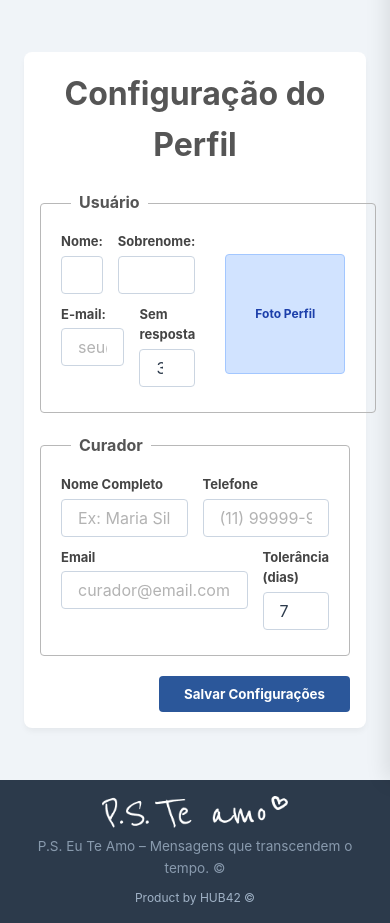
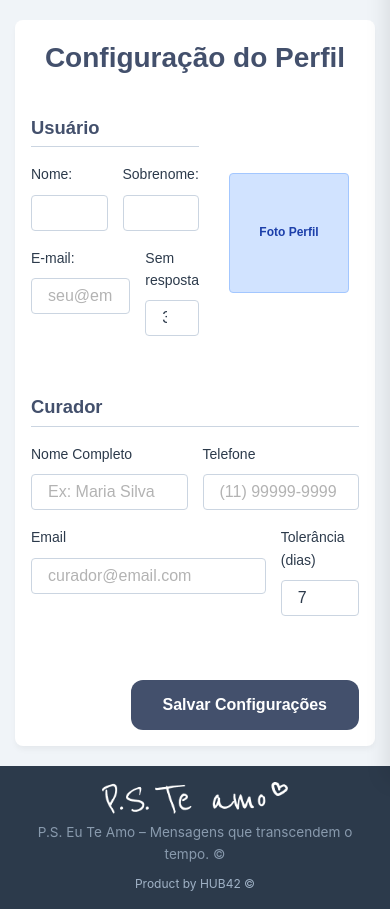
Before and after one commit to rgrlinux/ps_eu_te_amo, a Django app: page /configurar-perfil/ in a window 390 px wide. Shown: the part 64-987 px from the top of the page. Run offline with Django 5.2, Linux system fonts and the light colour scheme; a user stored in the database is signed in; data comes from the database, SQL or seed files in the repository; some web fonts are replaced.

Commit message:
ajuste no profile

```diff
--- a/core/templates/core/configurar_perfil.html
+++ b/core/templates/core/configurar_perfil.html
@@ -4,37 +4,42 @@
 {% block title %}Configurar Perfil - P.S. Te amo{% endblock %}
 
 {% block content %}
-<section class='login-container'>
-    {% comment %} <div class="profile-container"> {% endcomment %}
-        <div class="login-box">
+<div class="profile-container">
+    <div class="profile-box auth-card">
         <h2 class="main-title">Configuração do Perfil</h2>
 
-            <form method="post" enctype="multipart/form-data" class="profile-form">
+        <form method="post" enctype="multipart/form-data" class="form-container-clean">
             {% csrf_token %}
 
             <!-- SEÇÃO 1: USUÁRIO -->
-                <fieldset class="form-section">
-                    <legend class="section-legend">Usuário</legend>
-
             <div class="section-grid-user">
                 <div class="user-inputs">
-                            <!-- Linha com Nome e Sobrenome lado a lado -->
+                    <h3 class="subsection-title">Usuário</h3>
+
                     <div class="row-two-columns">
                         <div class="input-group">
                             {{ form.first_name.label_tag }}
                             {{ form.first_name }}
+                            {% if form.first_name.errors %}
+                                <div class="field-error">{{ form.first_name.errors }}</div>
+                            {% endif %}
                         </div>
                         <div class="input-group">
                             {{ form.last_name.label_tag }}
                             {{ form.last_name }}
+                            {% if form.last_name.errors %}
+                                <div class="field-error">{{ form.last_name.errors }}</div>
+                            {% endif %}
                         </div>
                     </div>
 
-                            <!-- Linha Nova: Email (Longo) + Tempo Sem Resposta (Curto) -->
                     <div class="row-email-days">
                         <div class="input-group">
                             {{ form.email.label_tag }}
                             {{ form.email }}
+                            {% if form.email.errors %}
+                                <div class="field-error">{{ form.email.errors }}</div>
+                            {% endif %}
                         </div>
                         <div class="input-group">
                             <label for="{{ form.tempo_resposta_dias.id_for_label }}">Sem resposta</label>
@@ -46,33 +51,28 @@
                     </div>
                 </div>
 
-                    <!-- Bloco da Foto de Perfil à Direita (Reduzido com Preview) -->
+                <!-- Foto de Perfil -->
                 <div class="photo-upload-box">
                     <label for="{{ form.foto.id_for_label }}" class="photo-label-small">
-
-                            <!-- Se o perfil já tiver foto, exibe a foto atual -->
                         {% if perfil.foto %}
                             <img src="{{ perfil.foto.url }}" id="photo-preview" class="preview-img">
                             <span id="photo-text" style="display: none;">Foto Perfil</span>
                         {% else %}
-                                <!-- Se não tiver, esconde a imagem e mostra o texto -->
                             <img src="" id="photo-preview" class="preview-img" style="display: none;">
                             <span id="photo-text">Foto Perfil</span>
                         {% endif %}
-
                         {{ form.foto }}
                     </label>
                     {% if form.foto.errors %}
                         <div class="field-error">{{ form.foto.errors }}</div>
                     {% endif %}
                 </div>
-                </fieldset>
+            </div>
 
             <!-- SEÇÃO 2: CURADOR -->
-                <fieldset class="form-section">
-                    <legend class="section-legend">Curador</legend>
+            <div class="curador-section">
+                <h3 class="subsection-title">Curador</h3>
 
-                    <!-- Nome do Curador e Telefone lado a lado -->
                 <div class="row-two-columns">
                     <div class="input-group">
                         <label for="{{ form.curador_nome.id_for_label }}">Nome Completo</label>
@@ -91,7 +91,6 @@
                     </div>
                 </div>
 
-                    <!-- Linha Nova: Email do Curador (Longo) + Dias de Tolerância (Curto) -->
                 <div class="row-email-days">
                     <div class="input-group">
                         <label for="{{ form.curador_email.id_for_label }}">Email</label>
@@ -109,15 +108,15 @@
                         {% endif %}
                     </div>
                 </div>
-                </fieldset>
+            </div>
 
             <div class="form-actions">
                 <button type="submit" class="btn-save">Salvar Configurações</button>
             </div>
         </form>
     </div>
+</div>
 
-</section>
 {% endblock %}
  {% block extra_js %}
 <script>
--- a/core/templates/core/dashboard.html
+++ b/core/templates/core/dashboard.html
@@ -62,7 +62,7 @@
                                         </a>
                                     </li>
                                     <li id="menu-servicos">
-                                        <a href="#" onclick="alterarTituloCard('Serviços Adicionais ✨'); buscarLista('{% url 'listar_servicos' %}'); alternarMenuAtivo('menu-servicos'); return false;">
+                                        <a href="#" onclick="alterarTituloCard('Serviços Adicionais'); buscarLista('{% url 'listar_servicos' %}'); alternarMenuAtivo('menu-servicos'); return false;">
                                         <i data-lucide="settings"></i>Serviços
                                         </a>
                                     </li>
--- a/core/templates/core/destinatario_form.html
+++ b/core/templates/core/destinatario_form.html
@@ -3,11 +3,11 @@
 {% block title %}Novo Destinatário{% endblock %}
 
 {% block content %}
-<div class="auth-container">
-    <div class="auth-card">
+<div class="profile-container">
+    <div class="profile-box ">
         <h2 class="auth-title">Adicionar Destinatário</h2>
 
-        <form method="post" class="modern-form">
+        <form method="post" class="form-section">
             {% csrf_token %}
 
             {% for field in form %}
--- a/static/css/style.css
+++ b/static/css/style.css
@@ -1410,7 +1410,7 @@ main {
     font-size: 0.9rem;
   }
 
-
+}
 /* Tablets e telas médias */
 @media (max-width: 992px) {
     .main-nav ul {
@@ -1567,91 +1567,107 @@ main {
     }
 }
 
-
 /* Container de Configuração do Perfil */
 .profile-container {
+    margin-top: var(--header-height);
     display: flex;
     justify-content: center;
-    padding: 20px 15px; /* Reduzido padding externo */
+    padding: 20px 15px;
     font-family: Arial, sans-serif;
 }
 
 .profile-box {
     width: 100%;
-    max-width: 850px;
-    background: #ffffff;
+    max-width: 600px;
 }
 
 .main-title {
-    font-size: 32px;
-    color: #555555;
+    font-size: clamp(1.75rem, 3vw, 2.25rem);
+    color: var(--color-text-darkblue);
     text-align: center;
-    margin-bottom: 20px;
-    font-weight: bold;
-}
-
-/* Bordas com Legenda Embutida */
-.form-section {
-    border: 1px solid #b8b8b8;
-    border-radius: 4px;
-    padding: 15px 20px; /* Menos espaço vertical interno */
-    margin-bottom: 20px;
-}
-
-.section-legend {
-    font-size: 16px;
-    color: #555555;
-    padding: 0 8px;
-    margin-left: 10px;
-    font-weight: bold;
-}
-
-/* Divisão superior do Usuário (Inputs vs Foto) */
+    margin-bottom: var(--spacing-xl);
+    font-weight: 600;
+}
+
+/* Container geral limpo para o formulário (Sem fieldset antigo) */
+.form-container-clean {
+    display: flex;
+    flex-direction: column;
+    gap: var(--spacing-lg);
+}
+
+/* Títulos das Seções (Modernos e com linha sutil inferior) */
+.subsection-title {
+    font-size: 1.15rem;
+    color: var(--color-text-darkblue);
+    font-weight: 600;
+    margin-bottom: var(--spacing-md);
+    padding-bottom: var(--spacing-xs);
+    border-bottom: 1px solid var(--color-border-light);
+}
+
+/* Espaçamento entre as seções */
+.curador-section {
+    margin-top: var(--spacing-md);
+}
+
+/* Grid Layouts para alinhamento dos campos */
 .section-grid-user {
     display: grid;
-    grid-template-columns: 1fr 140px; /* Reduzido o espaço da foto para 140px */
+    grid-template-columns: 1fr 140px;
     gap: 20px;
-    align-items: center; /* Centraliza verticalmente com os inputs */
-}
-
-/* Fileiras padrão de duas colunas iguais (50% / 50%) */
+    align-items: center;
+}
+
 .row-two-columns {
     display: grid;
     grid-template-columns: 1fr 1fr;
     gap: 15px;
 }
 
-/* NOVA FILEIRA: Email ocupa 75% da largura e os Dias ocupam 25% */
 .row-email-days {
     display: grid;
     grid-template-columns: 3fr 1fr;
     gap: 15px;
 }
 
-/* Estrutura dos Campos de Input */
+/* Estrutura dos inputs (Heredando o padrão moderno do login) */
 .input-group {
     display: flex;
     flex-direction: column;
-    margin-bottom: 10px; /* Reduzido de 15px para 10px */
+    gap: 5px;
 }
 
 .input-group label {
-    font-weight: bold;
-    color: #444444;
-    margin-bottom: 4px;
-    font-size: 13px;
-}
-
-.form-control {
-    padding: 6px 10px; /* Inputs ligeiramente mais finos */
-    border: 1px solid #ababab;
-    border-radius: 4px;
     font-size: 14px;
+    color: var(--color-text-dark);
+    font-weight: 500;
+}
+
+.input-group input,
+.input-group select,
+.input-group textarea {
     width: 100%;
+    padding: var(--spacing-sm) var(--spacing-md);
+    border: 1px solid var(--color-border-light);
+    border-radius: var(--radius-sm);
+    font-size: 1rem;
+    color: var(--color-text-dark);
+    background-color: var(--color-bg-white);
+    transition: all var(--transition-fast);
     box-sizing: border-box;
 }
 
-/* Botão da Foto Reduzido (Mais compacto e discreto) */
+/* Foco moderno com sombra azul sutil */
+.input-group input:focus,
+.input-group select:focus,
+.input-group textarea:focus {
+    outline: none;
+    border-color: var(--color-brand-blue);
+    box-shadow: 0 0 0 3px rgba(11, 87, 208, 0.15);
+}
+
+/* Componente da Foto de Perfil Compacto */
 .photo-upload-box {
     display: flex;
     justify-content: center;
@@ -1659,7 +1675,7 @@ main {
 }
 
 .photo-label-small {
-    position: relative; /* Necessário para sobrepor elementos internamente */
+    position: relative;
     display: flex;
     align-items: center;
     justify-content: center;
@@ -1668,14 +1684,14 @@ main {
     height: 120px;
     background-color: #d1e3ff;
     border: 1px solid #a3c7ff;
-    border-radius: 4px;
+    border-radius: var(--radius-sm);
     color: #1c3faa;
     font-size: 12px;
     cursor: pointer;
     font-weight: bold;
-    padding: 0; /* Removido o padding para a imagem colar nas bordas */
+    padding: 0;
     box-sizing: border-box;
-    overflow: hidden; /* Corta os cantos da imagem se passarem do botão */
+    overflow: hidden;
     transition: background 0.2s;
 }
 
@@ -1687,49 +1703,48 @@ main {
     display: none;
 }
 
-/* Mensagens de erro */
+.preview-img {
+    width: 100%;
+    height: 100%;
+    object-fit: cover;
+    transition: opacity 0.2s;
+}
+
+.photo-label-small:hover .preview-img {
+    opacity: 0.6;
+}
+
+.photo-label-small span {
+    position: absolute;
+    pointer-events: none;
+}
+
+/* Erros e Validação */
 .field-error {
     color: #cc0000;
     font-size: 11px;
     margin-top: 2px;
 }
 
-/* Alinhamento do botão de salvar */
+/* Botão Salvar Configurações */
 .form-actions {
     display: flex;
     justify-content: flex-end;
-    margin-top: 15px;
+    margin-top: var(--spacing-lg);
 }
 
 .btn-save {
-    background-color: #2b579a;
-    color: #ffffff;
-    padding: 10px 25px;
+    background-color: var(--color-text-darkblue);
+    color: var(--color-text-light);
+    padding: var(--spacing-md) var(--spacing-xl);
     border: none;
-    border-radius: 4px;
-    font-weight: bold;
+    border-radius: var(--radius-lg);
+    font-size: 1rem;
+    font-weight: 600;
     cursor: pointer;
+    transition: background-color var(--transition-fast);
 }
 
 .btn-save:hover {
-    background-color: #1e3f73;
-}
-/* Novo: Estilo para fazer a imagem preencher o botão perfeitamente */
-.preview-img {
-    width: 100%;
-    height: 100%;
-    object-fit: cover; /* Impede a imagem de distorcer, fazendo o corte perfeito */
-    transition: opacity 0.2s;
-}
-
-/* Novo: Se passar o mouse por cima da foto, ela fica um pouco transparente para indicar clique */
-.photo-label-small:hover .preview-img {
-    opacity: 0.6;
-}
-
-/* Garante que o texto fique por cima da imagem caso precisemos mostrá-lo */
-.photo-label-small span {
-    position: absolute;
-    pointer-events: none; /* Clicar no texto repassa o clique para a label */
-}
-}
+    background-color: #343e54;
+}
```
Also changed, not shown: media/avatar/2026/07/unnamed_1_MaYjLx2.jpg (added), media/avatar/2026/07/unnamed_hG6TjRd.jpg (added). Lines whose indentation alone changed are shown as unchanged.
